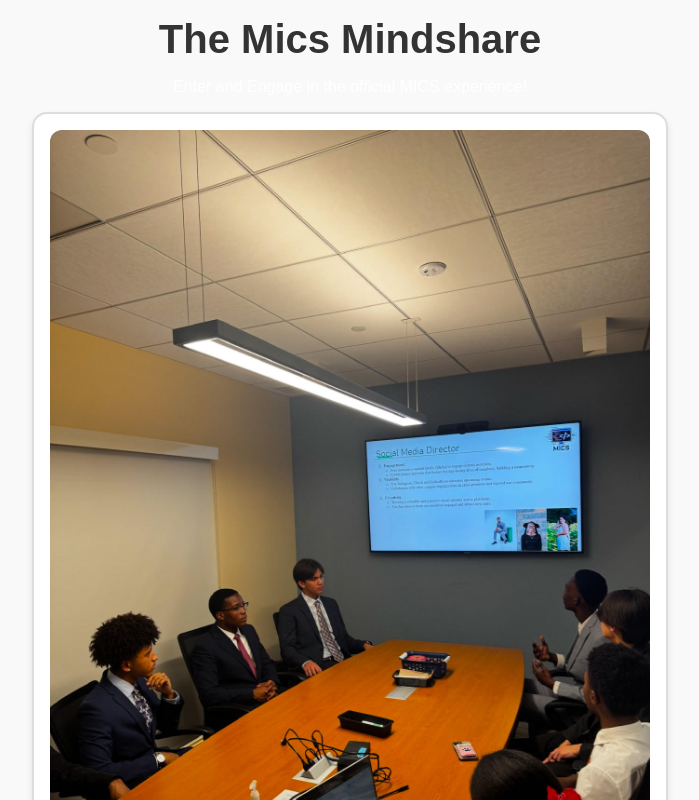
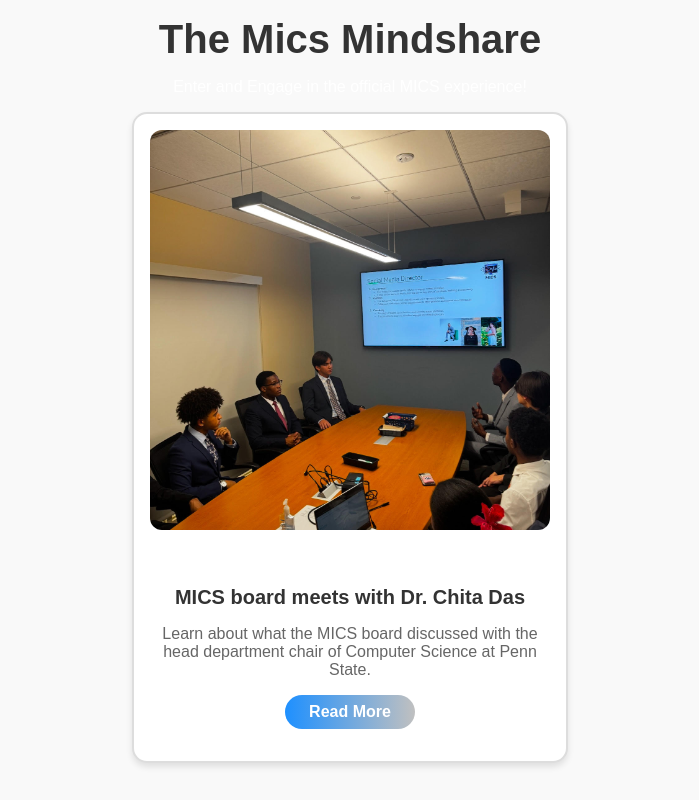
Before and after one commit to 5k-dan/mics_website, a plain HTML site: page index.html in a window 1280 px wide. Shown: the part 3480-4280 px from the top of the page, without its empty margins (290-989 px from the left). Drawn offline with Linux system fonts and the light colour scheme; a web font is replaced by a local one.

Commit message:
Update style.css

```diff
--- a/style.css
+++ b/style.css
@@ -342,55 +342,55 @@ body {
     color: #1E3A8A;
 }
 /* Blog Section */
+/* Blog Section */
 .blog {
     padding: 4rem 2rem;
     background-color: #f9f9f9;
-    text-align: center;
+    text-align: center; /* Center the entire section content */
 }
 
 .section-title {
     font-size: 2.5rem;
     color: #333;
     margin-bottom: 1rem;
-    text-align: center;
 }
 
 .blog-grid {
-    display: flex;
-    justify-content: center;
-    gap: 2rem;
+    display: flex; /* Use flexbox for centering and layout */
+    justify-content: center; /* Center the cards horizontally */
+    gap: 2rem; /* Add spacing between cards */
 }
 
 .blog-card {
     background: #fff;
     border: 2px solid #ddd;
-    border-radius: 15px;
-    padding: 1rem;
-    width: 600px;
+    border-radius: 15px; /* Slightly rounded corners */
+    padding: 1rem; /* Adjust padding for balance */
+    width: 400px; /* Adjusted width for a fatter appearance */
     text-align: center;
-    box-shadow: 0 4px 6px rgba(0, 0, 0, 0.1);
+    box-shadow: 0 4px 6px rgba(0, 0, 0, 0.1); /* Subtle shadow */
     transition: transform 0.2s ease, box-shadow 0.2s ease;
 }
 
 .blog-card:hover {
-    transform: translateY(-5px);
-    box-shadow: 0 6px 12px rgba(0, 0, 0, 0.2);
+    transform: translateY(-5px); /* Slight lift effect on hover */
+    box-shadow: 0 6px 12px rgba(0, 0, 0, 0.2); /* More prominent shadow on hover */
 }
 
 .blog-card img {
-    width: 100%;
-    height: auto;
-    border-radius: 12px;
+    width: 100%; /* Full width for a proportional image */
+    aspect-ratio: 1 / 1; /* Make the image a square */
+    border-radius: 12px; /* Rounded corners for the image */
     margin-bottom: 1rem;
-    object-fit: cover;
+    object-fit: cover; /* Ensure the image fills the square without stretching */
 }
 
 .card-content {
-    padding: 1rem 0;
+    padding: 1rem 0; /* Add spacing around text */
 }
 
 .blog-card h3 {
-    font-size: 1.5rem;
+    font-size: 1.25rem;
     color: #333;
     margin-bottom: 0.5rem;
     font-weight: bold;
@@ -404,7 +404,7 @@ body {
 
 .blog-card .btn {
     display: inline-block;
-    background: linear-gradient(to right, #1E90FF, #C0C0C0);
+    background: linear-gradient(to right, #1E90FF, #C0C0C0); /* Blue and silver gradient */
     color: #fff;
     padding: 0.5rem 1.5rem;
     border-radius: 30px;
@@ -416,9 +416,10 @@ body {
 }
 
 .blog-card .btn:hover {
-    background: linear-gradient(to right, #C0C0C0, #1E90FF);
+    background: linear-gradient(to right, #C0C0C0, #1E90FF); /* Reverse gradient */
     transform: scale(1.1);
 }
+
 
 /* Contact Section */
 
```
